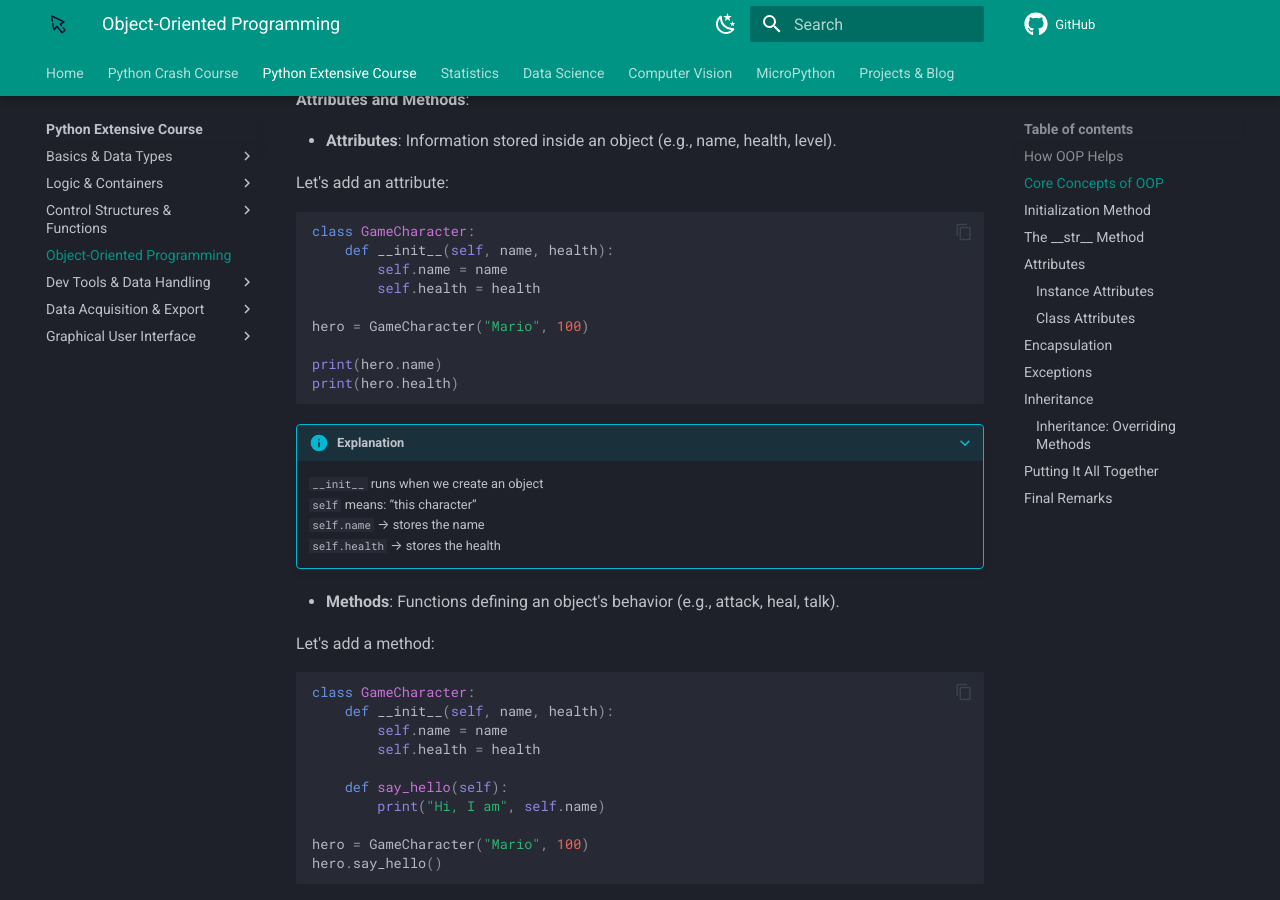
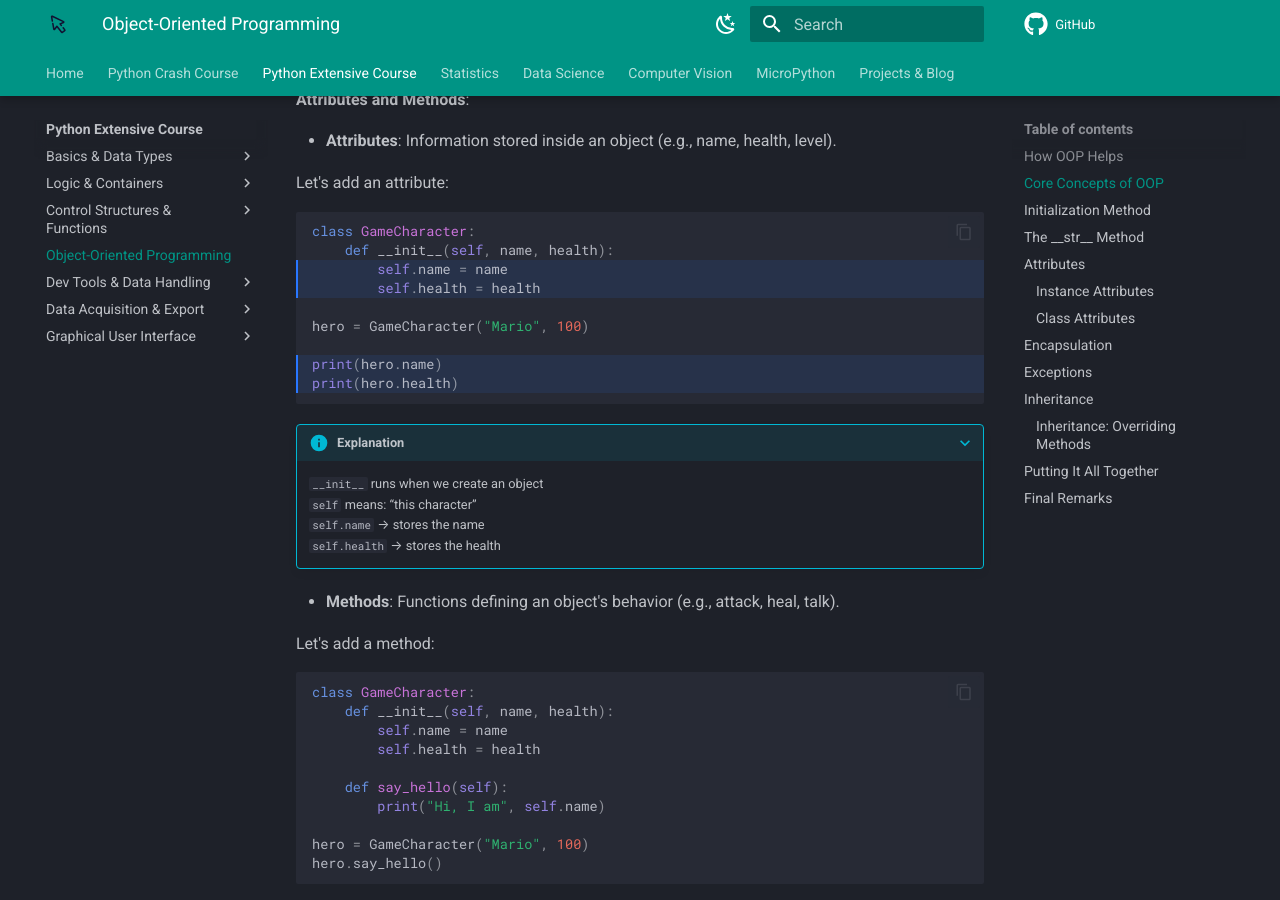
Before and after one commit to mciwing/mciwing.github.io, an MkDocs documentation site: the page built from docs/python-extensive/oop.md, in a window 1280 px wide and 900 px high, scrolled down 1605 px. Built offline with MkDocs 1.6.1 and Material for MkDocs 9.7.7, drawn with Linux system fonts in a browser that asks for light colours; comment, search, counter and statistics services are not loaded.

Commit message:
Update docs/python-extensive/oop.md
Co-authored-by: Jakob Klotz <jakob.klotz@mci.edu>

````diff
--- a/docs/python-extensive/oop.md
+++ b/docs/python-extensive/oop.md
@@ -41,7 +41,7 @@ Objects combine **attributes** (what they "have") and **methods** (what they "do
 - **Attributes**: Information stored inside an object (e.g., name, health, level).
 
 Let's add an attribute:
-```python
+```python hl_lines="3 4 8 9"
 class GameCharacter:
     def __init__(self, name, health):
         self.name = name
````
